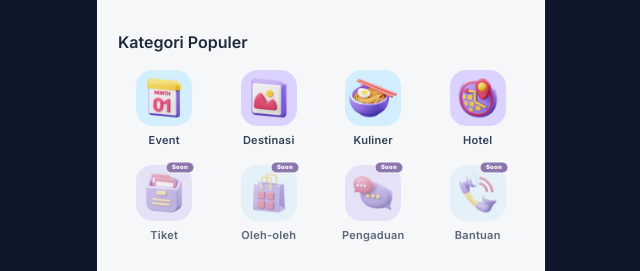
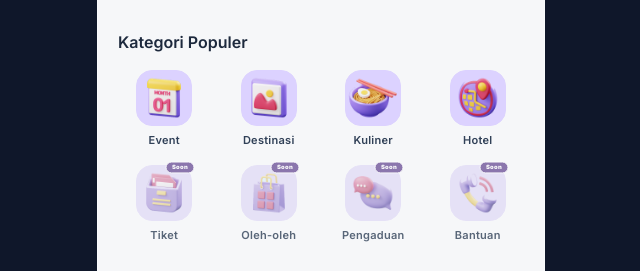
Before and after one commit to sovant28/siulu-pwa-frontend, a Next.js app: page / in a window 1280 px wide. Shown: the part 338-609 px from the top of the page, without its empty margins (319-959 px from the left). Built offline with nearby package versions, Linux system fonts and the light colour scheme; no server answers.

Commit message:
style(pwa): update all 8 home page quick access buttons to share a consistent purple background (bg-[#DCD2FF])

```diff
--- a/app/page.js
+++ b/app/page.js
@@ -316,7 +316,7 @@ export default function AppHome() {
           <div className="flex flex-col items-center space-y-1.5">
             <button
               onClick={() => router.push('/event')}
-              className="w-14 h-14 flex items-center justify-center rounded-2xl bg-[#D3EFFF] border border-[#D3EFFF] active:scale-90 transition-all duration-150 cursor-pointer select-none outline-none overflow-hidden"
+              className="w-14 h-14 flex items-center justify-center rounded-2xl bg-[#DCD2FF] border border-[#DCD2FF] active:scale-90 transition-all duration-150 cursor-pointer select-none outline-none overflow-hidden"
               style={{ WebkitTapHighlightColor: 'transparent' }}
             >
               <Image src="/icon_event.png?v=4" alt="Event" width={56} height={56} className="w-full h-full object-contain" />
@@ -340,7 +340,7 @@ export default function AppHome() {
           <div className="flex flex-col items-center space-y-1.5">
             <button
               onClick={() => router.push('/kuliner')}
-              className="w-14 h-14 flex items-center justify-center rounded-2xl bg-[#D3EFFF] border border-[#D3EFFF] active:scale-90 transition-all duration-150 cursor-pointer select-none outline-none overflow-hidden"
+              className="w-14 h-14 flex items-center justify-center rounded-2xl bg-[#DCD2FF] border border-[#DCD2FF] active:scale-90 transition-all duration-150 cursor-pointer select-none outline-none overflow-hidden"
               style={{ WebkitTapHighlightColor: 'transparent' }}
             >
               <Image src="/icon_kuliner.png?v=3" alt="Kuliner" width={56} height={56} className="w-full h-full object-contain" />
@@ -381,7 +381,7 @@ export default function AppHome() {
               <span className="absolute -top-1 -right-1 bg-[#4C1D95] text-white text-[6.5px] font-black px-1.5 py-0.5 rounded-full border border-white z-10 leading-none tracking-wider select-none pointer-events-none scale-90">Soon</span>
               <button
                 onClick={() => { }}
-                className="w-full h-full flex items-center justify-center rounded-2xl bg-[#D3EFFF] border border-[#D3EFFF] cursor-default select-none outline-none overflow-hidden"
+                className="w-full h-full flex items-center justify-center rounded-2xl bg-[#DCD2FF] border border-[#DCD2FF] cursor-default select-none outline-none overflow-hidden"
                 style={{ WebkitTapHighlightColor: 'transparent' }}
               >
                 <Image src="/icon_oleh_oleh.png?v=4" alt="Oleh-oleh" width={56} height={56} className="w-full h-full object-contain" />
@@ -411,7 +411,7 @@ export default function AppHome() {
               <span className="absolute -top-1 -right-1 bg-[#4C1D95] text-white text-[6.5px] font-black px-1.5 py-0.5 rounded-full border border-white z-10 leading-none tracking-wider select-none pointer-events-none scale-90">Soon</span>
               <button
                 onClick={() => { }}
-                className="w-full h-full flex items-center justify-center rounded-2xl bg-[#D3EFFF] border border-[#D3EFFF] cursor-default select-none outline-none overflow-hidden"
+                className="w-full h-full flex items-center justify-center rounded-2xl bg-[#DCD2FF] border border-[#DCD2FF] cursor-default select-none outline-none overflow-hidden"
                 style={{ WebkitTapHighlightColor: 'transparent' }}
               >
                 <Image src="/icon_darurat.png?v=4" alt="Bantuan" width={56} height={56} className="w-full h-full object-contain" />
```
